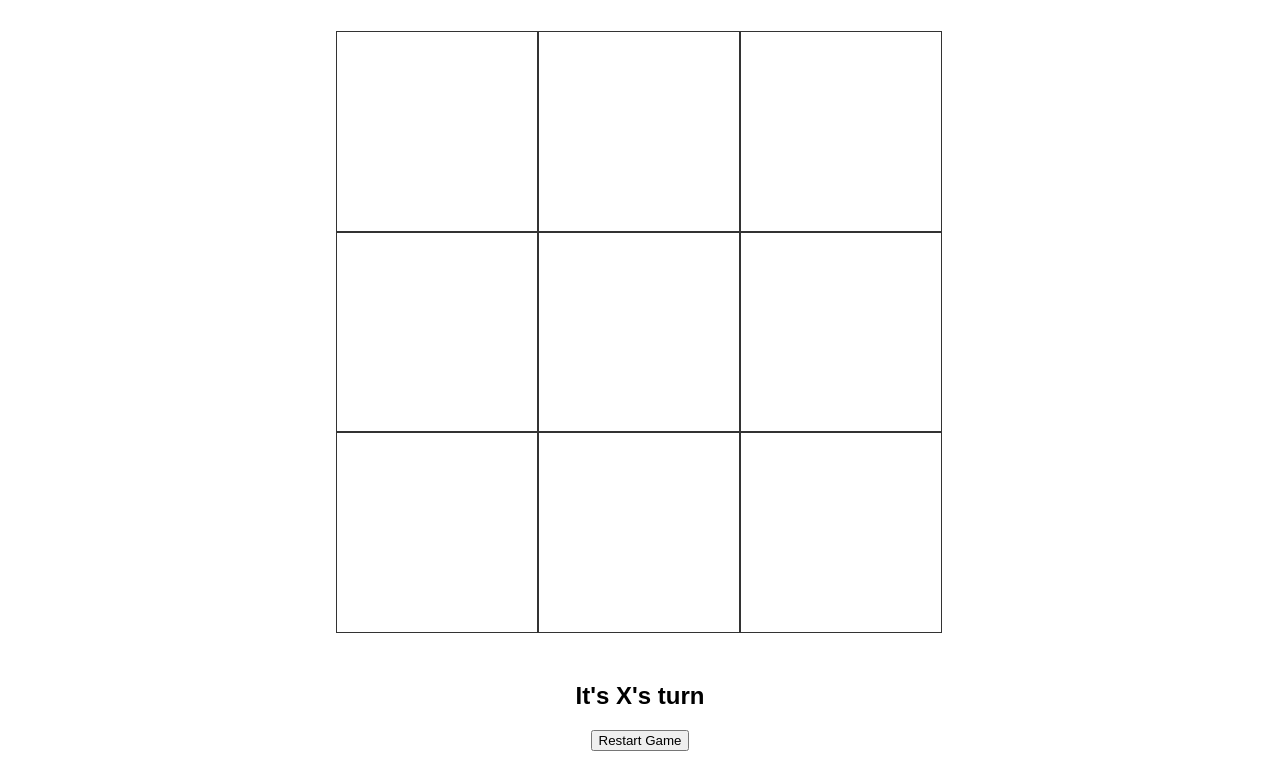
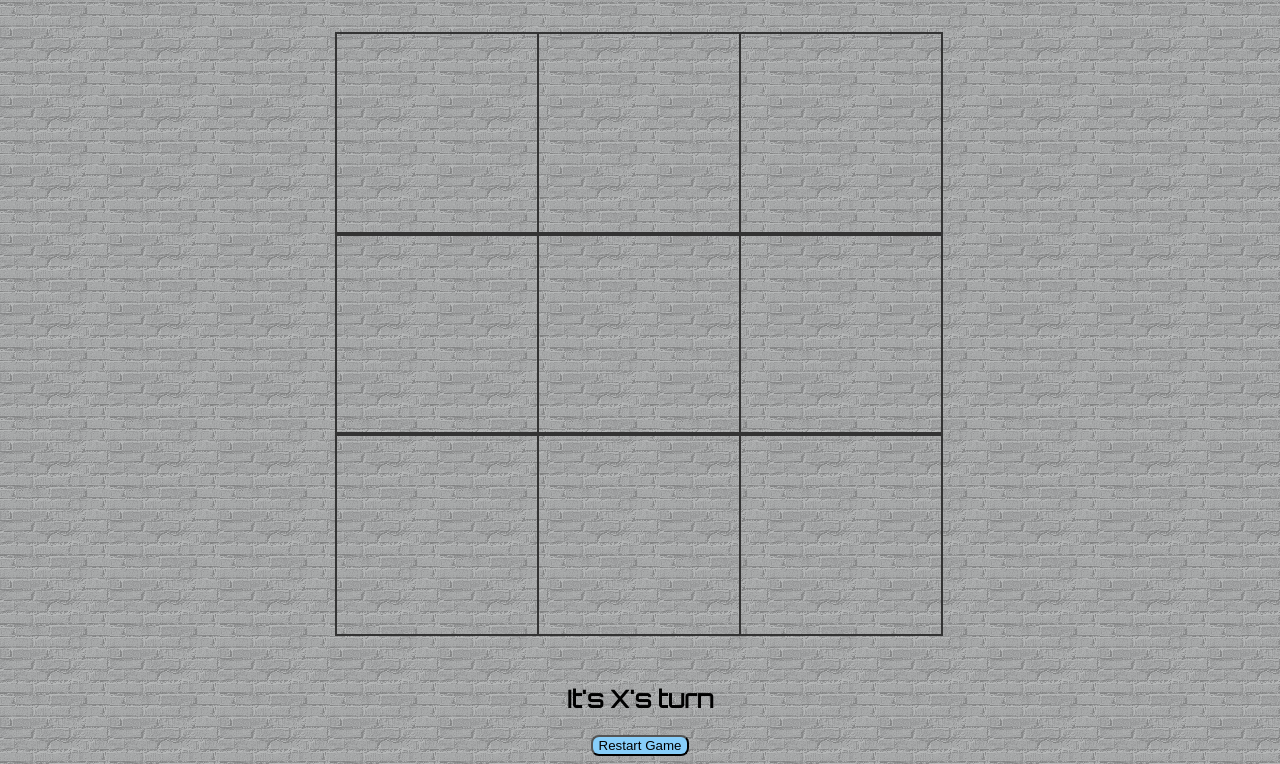
Before and after one commit to rndedg/TicTacToe, a plain HTML site: page index.html in a window 1280 px wide. Shown: the part 66-830 px from the top of the page. Drawn offline with Linux system fonts and the light colour scheme.

Commit message:
Cleaned up some code, adjusted README, added more styling. Project is complete, aside from online multiplayer.

```diff
--- a/game.js
+++ b/game.js
@@ -105,7 +105,7 @@ function handleRestartGame() {
   gameActive = true;
   currentPlayer = "X";
   gameState = ["", "", "", "", "", "", "", "", ""];
-  statusDisplay.innerHTML = currentPlayer;
+  statusDisplay.innerHTML = currentPlayerTurn();
   document.querySelectorAll('.cell')
           .forEach(cell => cell.innerHTML = "");
 }
--- a/index.html
+++ b/index.html
@@ -6,6 +6,9 @@
   <meta name="viewport" content="width=device-width, user-scalable=no, initial-scale=1.0, maximum-scale=1.0, minimum-scale=1.0">
   <title>Tic Tac Toe</title>
   <link rel="stylesheet" href="style.css">
+  <link rel="preconnect" href="https://fonts.googleapis.com">
+  <link rel="preconnect" href="https://fonts.gstatic.com" crossorigin>
+  <link href="https://fonts.googleapis.com/css2?family=Orbitron&display=swap" rel="stylesheet">
 </head>
 
 <body>
--- a/style.css
+++ b/style.css
@@ -1,6 +1,11 @@
 body {
-  font-family: "Arial", sans-serif;
+  font-family: 'Orbitron', sans-serif;
+
+  background-color: #dadcdd;
+  background-image: url("https://github.com/rndedg/TicTacToe/blob/master/brick-wall-dark.png?raw=true");
 }
+
+
 
 section {
   text-align: center;
@@ -17,8 +22,17 @@ section {
   font-family: "Permanent Marker", cursive;
   width: 200px;
   height: 200px;
-  box-shadow: 0 0 0 1px #333333;
+  box-shadow: 0 0 0 2px #333333;
   cursor: pointer;
   line-height: 170px;
   font-size: 200px;
 }
+
+.cell:hover {
+  box-shadow: 0 0 0 4px #bb1919;
+}
+
+button {
+  background-color: lightskyblue;
+  border-radius: 8px;
+}
```
